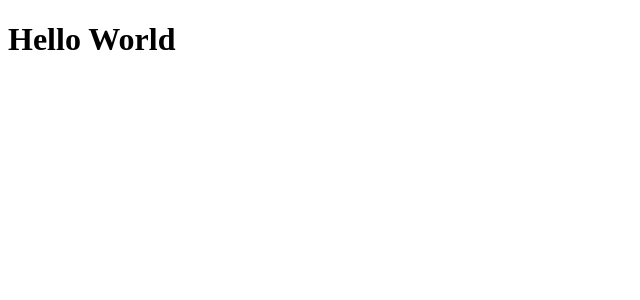
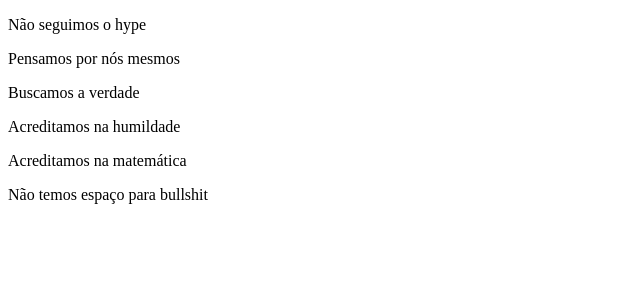
Before and after one commit to Gui0206/clone-tabnews, a Next.js app: page / in a window 1280 px wide. Shown: the top 300 px of the page, without its empty margins (0-640 px from the left). Built offline with nearby package versions, Linux system fonts and the light colour scheme.

Commit message:
add `on construction` text

```diff
--- a/pages/index.js
+++ b/pages/index.js
@@ -1,5 +1,14 @@
 function Home() {
-  return <h1>Hello World</h1>;
+  return (
+    <div>
+      <p>Não seguimos o hype</p>
+      <p>Pensamos por nós mesmos</p>
+      <p>Buscamos a verdade</p>
+      <p>Acreditamos na humildade</p>
+      <p>Acreditamos na matemática</p>
+      <p>Não temos espaço para bullshit</p>
+    </div>
+  );
 }
 
 export default Home;
```
